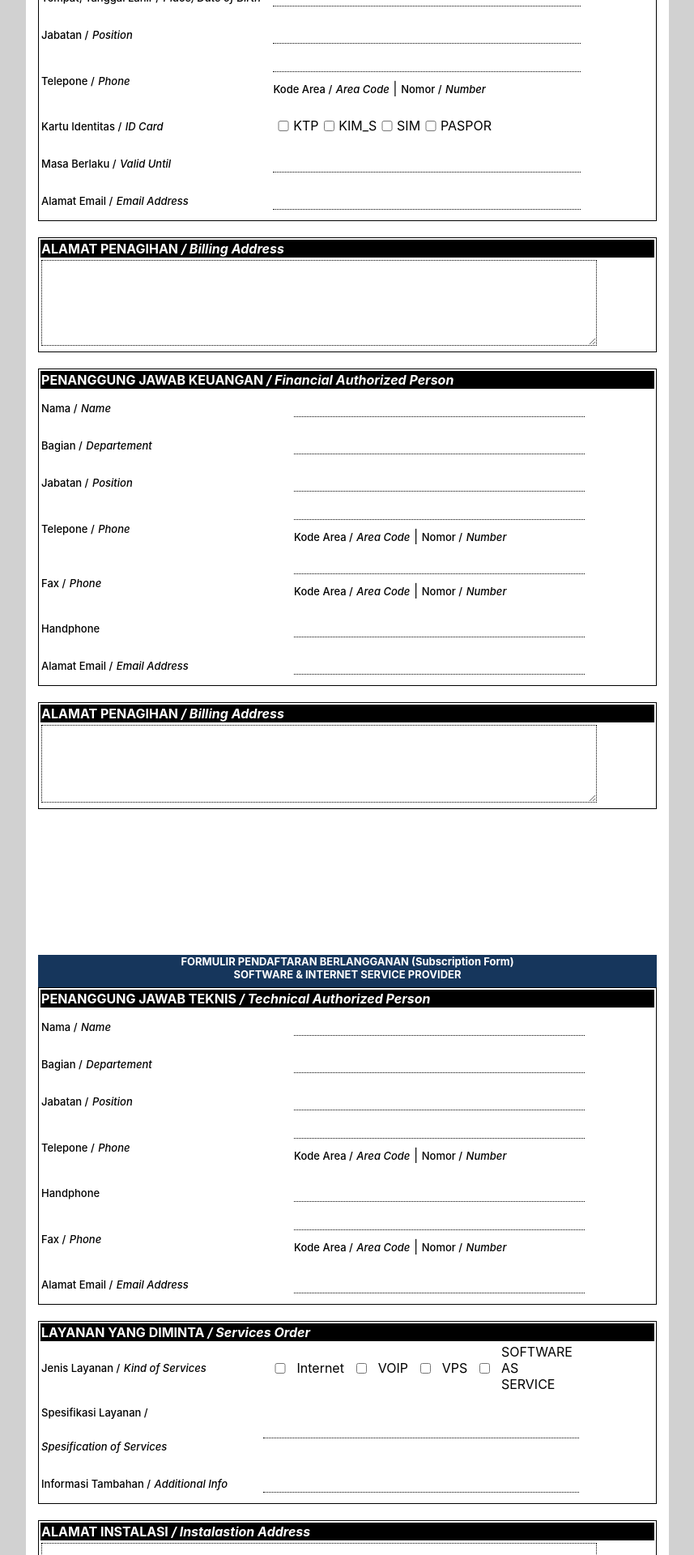
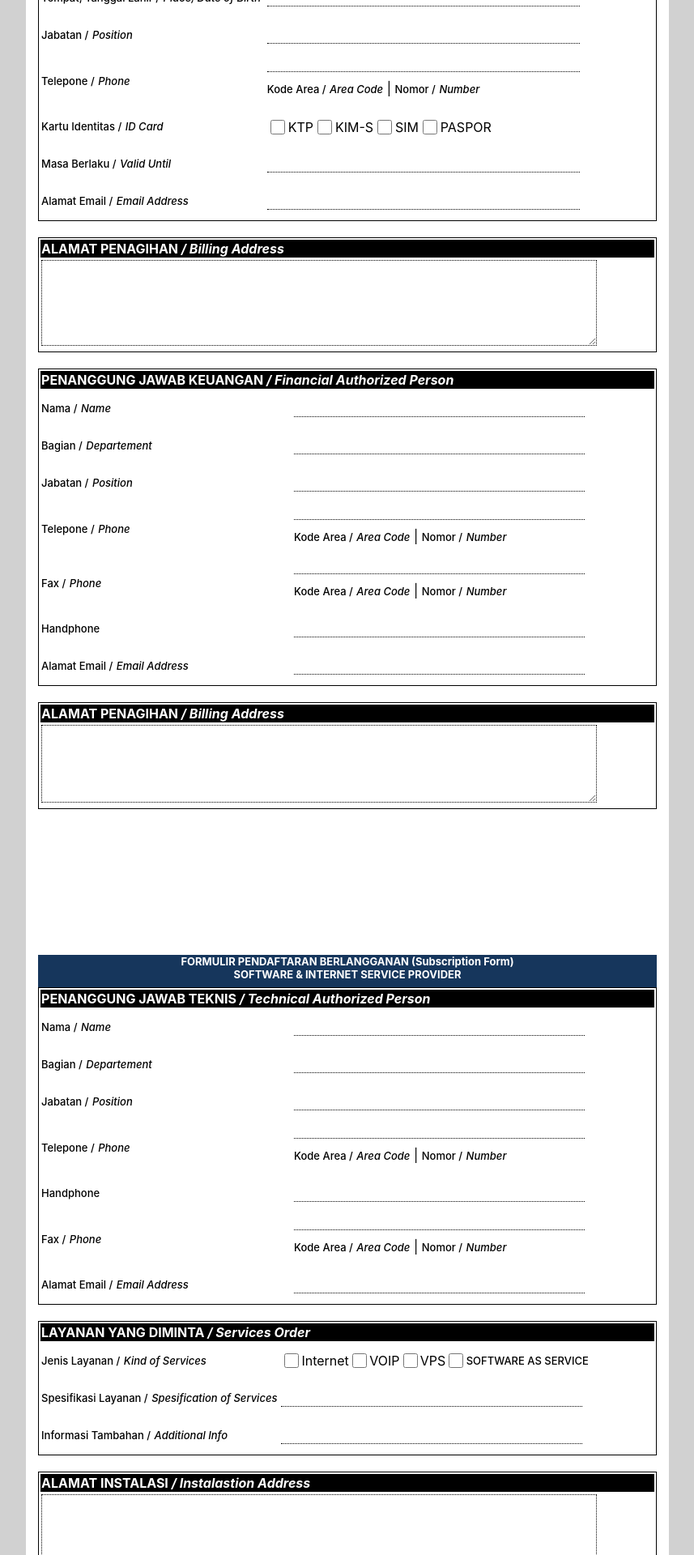
Before and after one commit to fillahfirdausyah/subscription-form, a React (Create React App) app: page / in a window 1280 px wide. Shown: the part 1353-3273 px from the top of the page at 81% size, without its empty margins (211-1068 px from the left). Built offline with nearby package versions, Linux system fonts and the light colour scheme.

Commit message:
fix label

```diff
--- a/src/component/Template/index.js
+++ b/src/component/Template/index.js
@@ -276,7 +276,7 @@ function Template() {
                       <input type="checkbox" />
                       <label htmlFor="NewInstalation">KTP</label>
                       <input type="checkbox" />
-                      <label htmlFor="Upgrade">KIM_S</label>
+                      <label htmlFor="Upgrade">KIM-S</label>
                       <input type="checkbox" />
                       <label htmlFor="Upgrade">SIM</label>
                       <input type="checkbox" />
@@ -534,7 +534,7 @@ function Template() {
                       <p>Jenis Layanan /</p>{" "}
                       <p className="font-italic">Kind of Services</p>
                     </td>
-                    <td className="services">
+                    <td className="services" colSpan="2">
                       <input type="checkbox" id="internet" />
                       <label htmlFor="internet">Internet</label>
                       <input type="checkbox" />
@@ -542,7 +542,7 @@ function Template() {
                       <input type="checkbox" />
                       <label htmlFor="Upgrade">VPS</label>
                       <input type="checkbox" />
-                      <label htmlFor="Upgrade">SOFTWARE AS SERVICE</label>
+                      <label htmlFor="Upgrade" className="label-upgrade"><p>SOFTWARE AS SERVICE</p></label>
                     </td>
                   </tr>
                   <tr>
--- a/src/component/Template/style.css
+++ b/src/component/Template/style.css
@@ -9,6 +9,8 @@ textarea:focus {
 [type="checkbox"]
 {
     vertical-align:middle;
+    width: 18px;
+    height: 18px;
 }
 
 header {
@@ -137,7 +139,7 @@ table textarea {
     display: flex;
     justify-content: space-between;
     align-items: center;
-    margin-right: 100px;
+    margin-right: 80px;
     /* margin-top: 10px; */
 }
 
@@ -174,11 +176,6 @@ table textarea {
     margin-top: 10px;
 }
 
-.inp input {
-    width: 20px;
-    height: 20px;
-}
-
 
 /* 612px x 792px is our default size of a PDF */
 .pdf {
```
Also changed, not shown: 1 other file (tests, documents, lock files or other folders).
